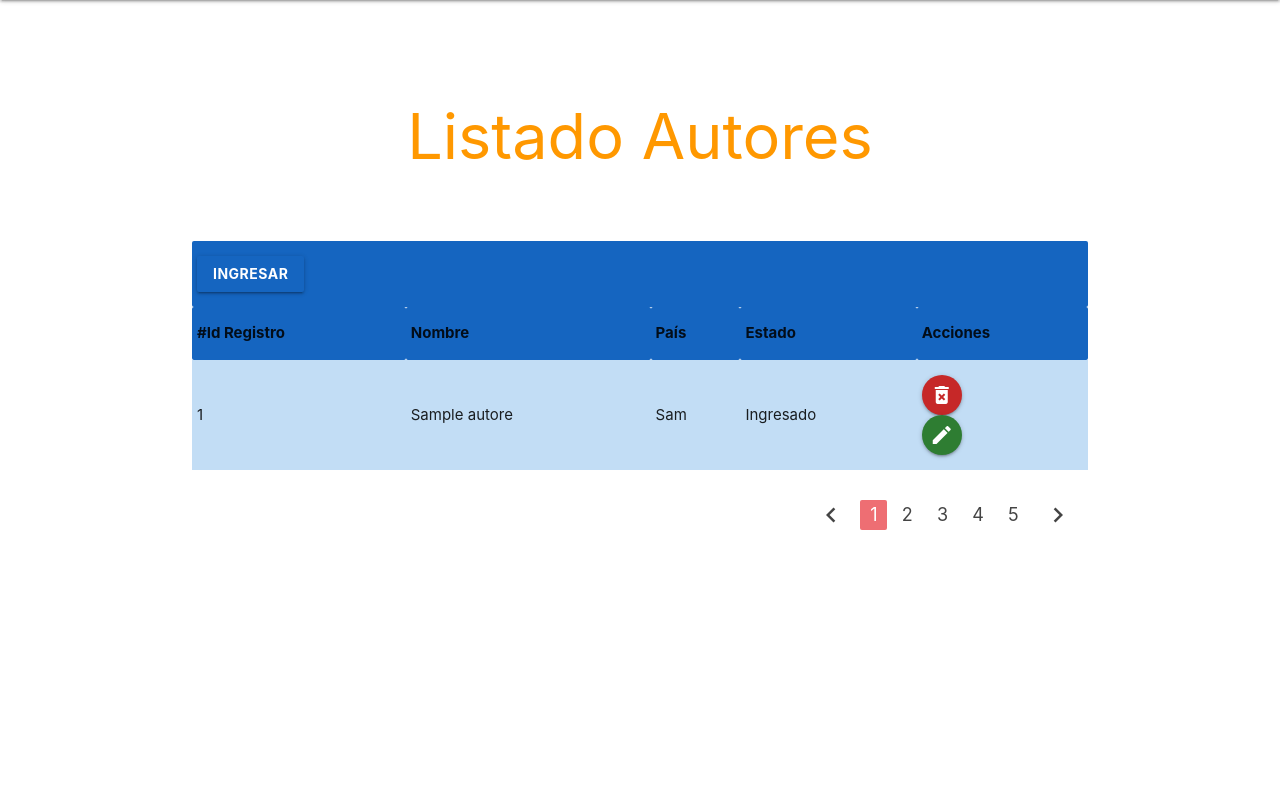
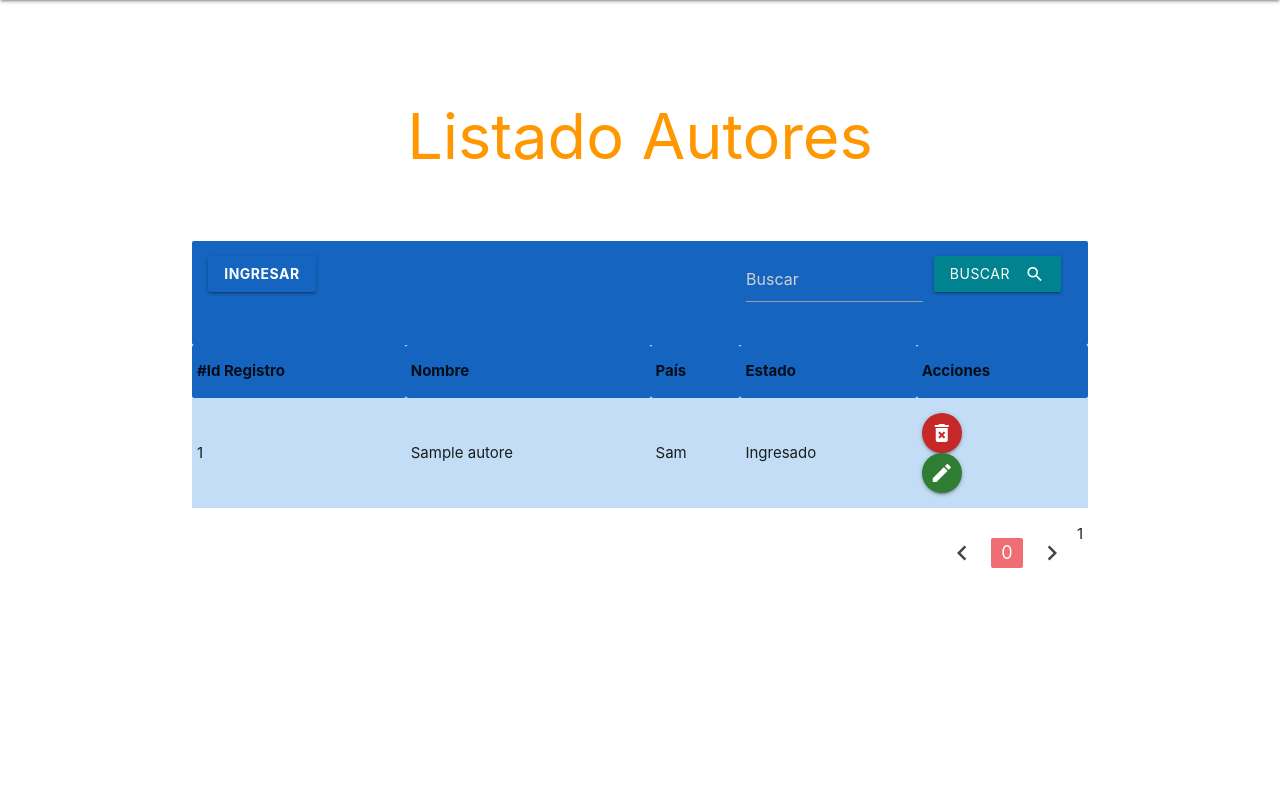
Before and after one commit to dadelgado109/claseTaller2022, a PHP site: page /backend.php in a window 1280 px wide. Shown: the part 64-872 px from the top of the page. Run offline with PHP 8.4, Linux system fonts and the light colour scheme; tables that the repository leaves empty hold one stand-in row (values such as "Sample post").

Commit message:
Se sube la clase 2022-03-07

```diff
--- a/proyecto_libreria/backend.php
+++ b/proyecto_libreria/backend.php
@@ -76,24 +76,38 @@ if(isset($_POST['accion']) && $_POST['accion'] == "Guardar"){
 	}
 }
 
+$arrayFiltros = [];
+$BUSCAR = "";
 
-$arrayFiltros = [];
+if(isset($_GET['accion']) && $_GET['accion'] == "Buscar"){
+
+	if(isset($_GET['txtBuscar']) && $_GET['txtBuscar'] != ""){
+
+		$arrayFiltros['buscar'] = $_GET['txtBuscar'];
+		$BUSCAR 				= $_GET['txtBuscar'];
+	}
+}
+
+
+$totalAutores = $objAutores->totalAutores($arrayFiltros);
+
 if(isset($_GET['pag'])){
 
 	$PAGINA = $_GET['pag'];
 
 	if($PAGINA == "" || $PAGINA <= 0){
-
 		$PAGINA = 0;
 		$PAGINAANTERIOR = $PAGINA;
+	}else{
+		$PAGINAANTERIOR = $PAGINA - 1;
+	}
 
+	$limitPagina = $totalAutores / 5;
+	if($limitPagina <= ($PAGINA+1) ){
+		$PAGINASIGUENTE = $PAGINA;
 	}else{
-
-		$PAGINAANTERIOR = $PAGINA - 1;
-
+		$PAGINASIGUENTE = $PAGINA + 1;
 	}
-	$PAGINASIGUENTE = $PAGINA + 1;
-
 	$arrayFiltros['pagina'] = $PAGINA;
 
 }else{
@@ -101,9 +115,9 @@ if(isset($_GET['pag'])){
 	$PAGINA = 0;
 	$PAGINASIGUENTE = $PAGINA + 1;
 	$PAGINAANTERIOR = $PAGINA;
+	$limitPagina = $totalAutores / 5;
 
 }
-
 
 $listaAutores = $objAutores->listarAutores($arrayFiltros);
 
@@ -230,7 +244,24 @@ $listaAutores = $objAutores->listarAutores($arrayFiltros);
 			<table class="striped">
 				<thead>
 					<tr class="blue darken-3">
-						<th colspan="5"><a class="waves-effect waves-light btn modal-trigger blue darken-3" href="#modal1">Ingresar</a></th>
+						<th colspan="5">
+							<div class="row">
+								<div class="col s6">
+									<a class="waves-effect waves-light btn modal-trigger blue darken-3" href="#modal1">Ingresar</a>
+								</div>
+								<div class="col s6">
+									<form class="col s12" action="backend.php" method="GET">
+										<input type="hidden" id="idAccion" name="accion" value="Buscar">
+										<button class="btn waves-effect waves-light cyan darken-3 right" type="submit">Buscar
+											<i class="material-icons right">search</i>
+										</button>
+										<div class="col s6 right">
+											<input placeholder="Buscar" name="txtBuscar" id="idBuscar" type="text" value="">
+										</div>
+									</form>
+								</div>
+							</div>
+						</th>
 					</tr>
 					<tr class="blue darken-3">
 						<th>#Id Registro</th>
@@ -272,27 +303,28 @@ $listaAutores = $objAutores->listarAutores($arrayFiltros);
 ?>
 					<tr>
 						<td colspan="6">
+							<span class="right"><?=$totalAutores?></span>
 							<ul class="pagination right">
 								<li class="waves-effect">
-									<a href="backend.php?pag=<?=$PAGINAANTERIOR?>"><i class="material-icons">chevron_left</i></a>
+									<a href="backend.php?pag=<?=$PAGINAANTERIOR?>&accion=Buscar&txtBuscar=<?=$BUSCAR?>"><i class="material-icons">chevron_left</i></a>
 								</li>
-								<li class="active">
-									<a href="#!">1</a>
-								</li>
+<?php
+								for($i = 0; $i < $limitPagina ; $i++){
+
+									$colorear = "waves-effect";
+									if($i == $PAGINA){
+										$colorear = "active";
+									}
+?>
+										<li class="<?=$colorear?>">
+											<a href="backend.php?pag=<?=$i?>&accion=Buscar&txtBuscar=<?=$BUSCAR?>"><?=$i?></a>
+										</li>
+<?php
+								}
+?>
+
 								<li class="waves-effect">
-									<a href="#!">2</a>
-								</li>
-								<li class="waves-effect">
-									<a href="#!">3</a>
-								</li>
-								<li class="waves-effect">
-									<a href="#!">4</a>
-								</li>
-								<li class="waves-effect">
-									<a href="#!">5</a>
-								</li>
-								<li class="waves-effect">
-									<a href="backend.php?pag=<?=$PAGINASIGUENTE?>">
+									<a href="backend.php?pag=<?=$PAGINASIGUENTE?>&accion=Buscar&txtBuscar=<?=$BUSCAR?>">
 										<i class="material-icons">chevron_right</i>
 									</a>
 								</li>
--- a/proyecto_libreria/modelos/autores.php
+++ b/proyecto_libreria/modelos/autores.php
@@ -124,7 +124,6 @@ class autores extends generico{
 
 		//$varSQL = 'SELECT * FROM autores';
 
-
 		// Evaluo si existe en el array que recibo la clave pagina en caso contrario pongo por defecto 0.
 		if(isset($filtos['pagina']) && $filtos['pagina'] != "" ){
 			$pagina = $filtos['pagina'];
@@ -137,17 +136,43 @@ class autores extends generico{
 		}else{
 			$limite = 5;
 		}
-
 		//      SELECT * FROM autores LIMIT 0,10;
 		$puntoSalida = $pagina * $limite;
-		$varSQL = "SELECT * FROM autores ORDER BY nombre LIMIT ".$puntoSalida.",".$limite."";
 
+		$buscador = "";
+		if(isset($filtos['buscar']) && $filtos['buscar'] != "" ){
 
+			$buscador = ' WHERE nombre LIKE "%'.$filtos['buscar'].'%" ';
+
+		}
+
+		$varSQL = "SELECT * FROM autores ".$buscador."  ORDER BY nombre LIMIT ".$puntoSalida.",".$limite."";
 
 		$retorno = $this->traerListado($varSQL, array());
 		return $retorno;
 
 	}
+
+	public function totalAutores($filtos = array()){
+
+		$buscador = "";
+		if(isset($filtos['buscar']) && $filtos['buscar'] != "" ){
+
+			$buscador = ' WHERE nombre LIKE "%'.$filtos['buscar'].'%" ';
+
+		}
+
+		$varSQL = 'SELECT count(1) AS totalRegistros FROM autores '.$buscador.'';
+
+		$respuesta = $this->traerListado($varSQL, array());
+		$retorno = $respuesta[0]['totalRegistros'];
+
+		return $retorno;
+
+	}
+
+
+
 
 	public function listarAutoresUruguayos(){
 
```
